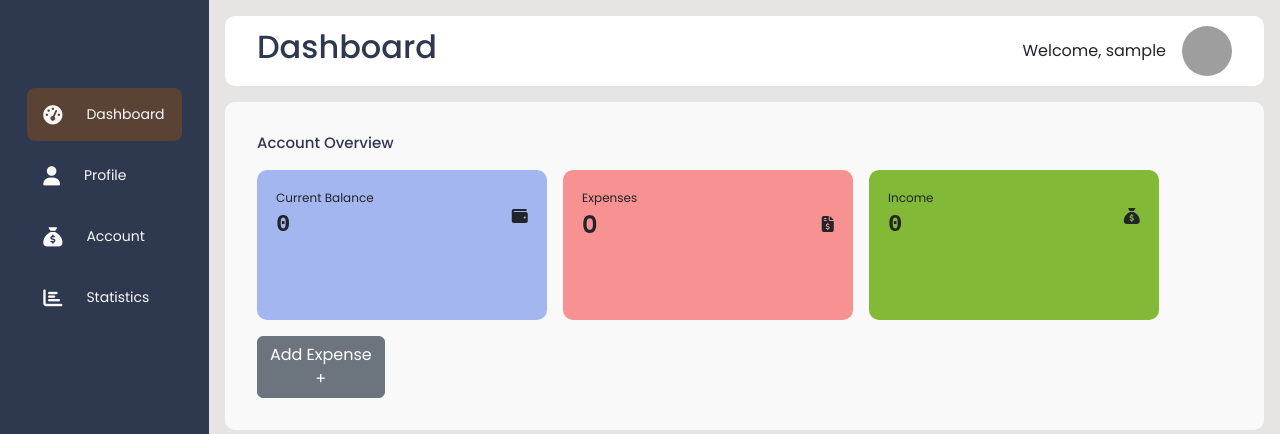
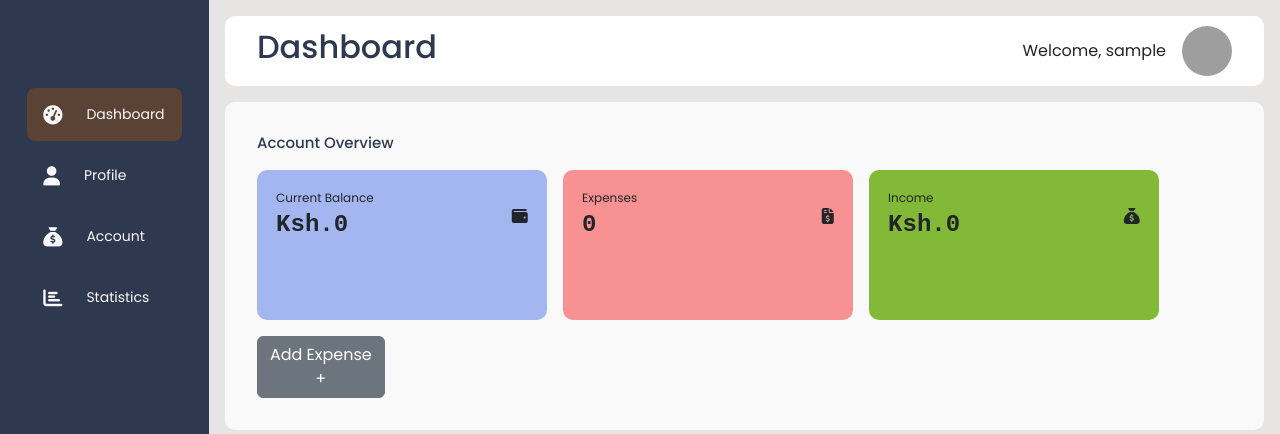
Before and after one commit to NestaNdereva23/TrackMyCash, a Django app: page /dashboard/ in a window 1280 px wide. Shown: the top 434 px of the page. Run offline with Django 5.2, Linux system fonts and the light colour scheme; the visitor is signed in with stand-in values (Sample User, id 1); some web fonts are replaced; grey boxes are pictures that could not be loaded.

Commit message:
update 1.1.8

```diff
--- a/TrackMyCash/accounts/templates/accounts/dashboard.html
+++ b/TrackMyCash/accounts/templates/accounts/dashboard.html
@@ -76,7 +76,7 @@
                     <div class="card--header">
                         <div class="amount">
                             <span class="title">Current Balance</span>
-                            <span class="amount--value">{{current_balance|intcomma}}</span>
+                            <span class="amount--value">Ksh.{{current_balance|intcomma}}</span>
                         </div>
                         <i class="fa-solid fa-wallet" id="icon"></i>
                     </div>
@@ -85,8 +85,7 @@
                     <div class="card--header">
                         <div class="amount">
                             <span class="title">Expenses</span>
-                            <span class="amount--value">
-                                <p>{{ total_expenses|intcomma }}</p>
+                            <span class="amount--value">{{ total_expenses|intcomma }}
                             </span>
                         </div>
                         <i class="fa-solid fa-file-invoice-dollar"></i>
@@ -96,7 +95,7 @@
                     <div class="card--header">
                         <div class="amount">
                             <span class="title">Income</span>
-                            <span class="amount--value">{{ total_income|intcomma }}</span>
+                            <span class="amount--value">Ksh.{{ total_income|intcomma }}</span>
                         </div>
                         <i class="fa-solid fa-sack-dollar"></i>
                     </div>
--- a/TrackMyCash/accounts/views.py
+++ b/TrackMyCash/accounts/views.py
@@ -277,3 +277,5 @@ def statistics(request):
         "total_initialbalance": total_initialbalance,
         "expense_by_category": expense_by_category
     })
+
+# def profile(request):
```
Also changed, not shown: TrackMyCash/accounts/models.py (+5 -13 lines), TrackMyCash/accounts/migrations/0004_alter_transfer_from_account_and_more.py (added).
